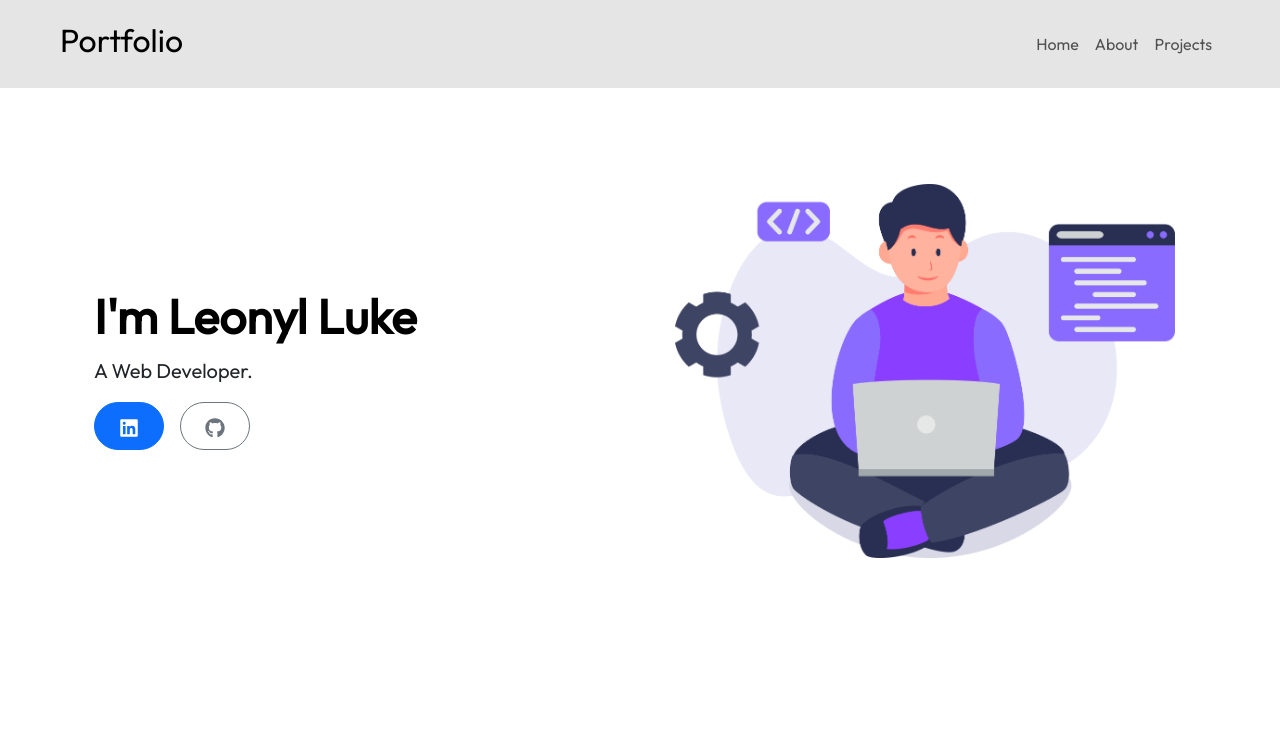
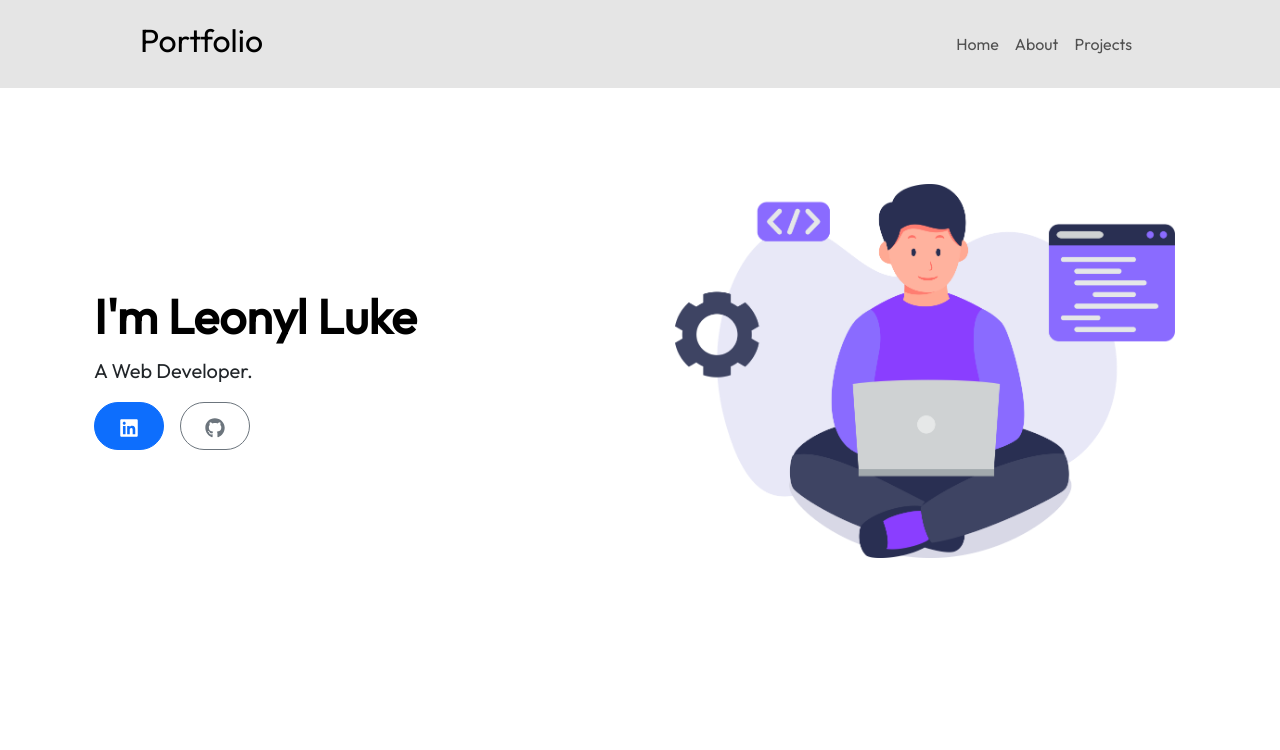
Before and after one commit to leonyllukejayme/personal-portfolio, a React (Vite) app: page / in a window 1280 px wide. Shown: the top 750 px of the page. Built offline with nearby package versions, Linux system fonts and the light colour scheme.

Commit message:
Wide screen

```diff
--- a/src/index.css
+++ b/src/index.css
@@ -5,6 +5,16 @@ body {
 	padding-top: 5.5rem;
 	font-family: 'Outfit', sans-serif;
 }
+/* For wider screen */
+.container-fluid{
+	max-width: 64rem;
+}
+
+.navbar-expand-lg{
+	justify-content: center;
+}
+
+/* ------------------ */
 .navbar {
 	background-color: rgba(0, 0, 0, 0.1);
 	transition: 0.5s;
```
